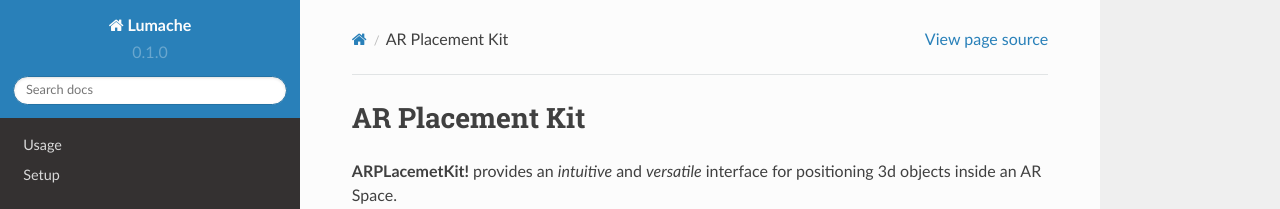
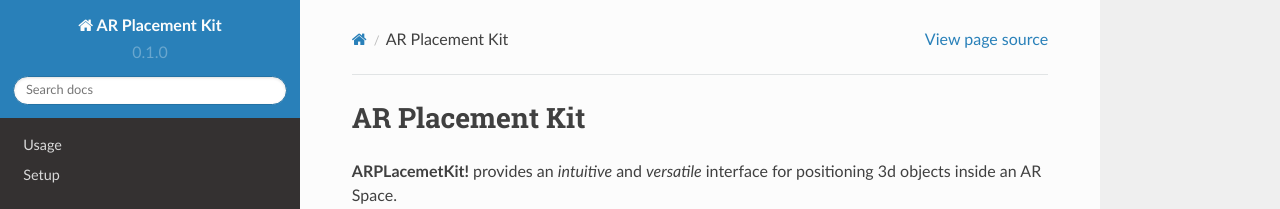
Before and after one commit to Ditached/ARPlacementKit-Docs, a Sphinx documentation site: the page built from docs/source/index.rst, in a window 1280 px wide. Shown: the top 209 px of the page. Built offline with Sphinx 7.4.7 and the Read the Docs theme 2.0.0, drawn with Linux system fonts in a browser that asks for light colours.

Commit message:
Change project name

```diff
--- a/docs/source/conf.py
+++ b/docs/source/conf.py
@@ -2,7 +2,7 @@
 
 # -- Project information
 
-project = 'Lumache'
+project = 'AR Placement Kit'
 copyright = '2023, Ditached GmbH'
 author = 'Ditached'
 
```
